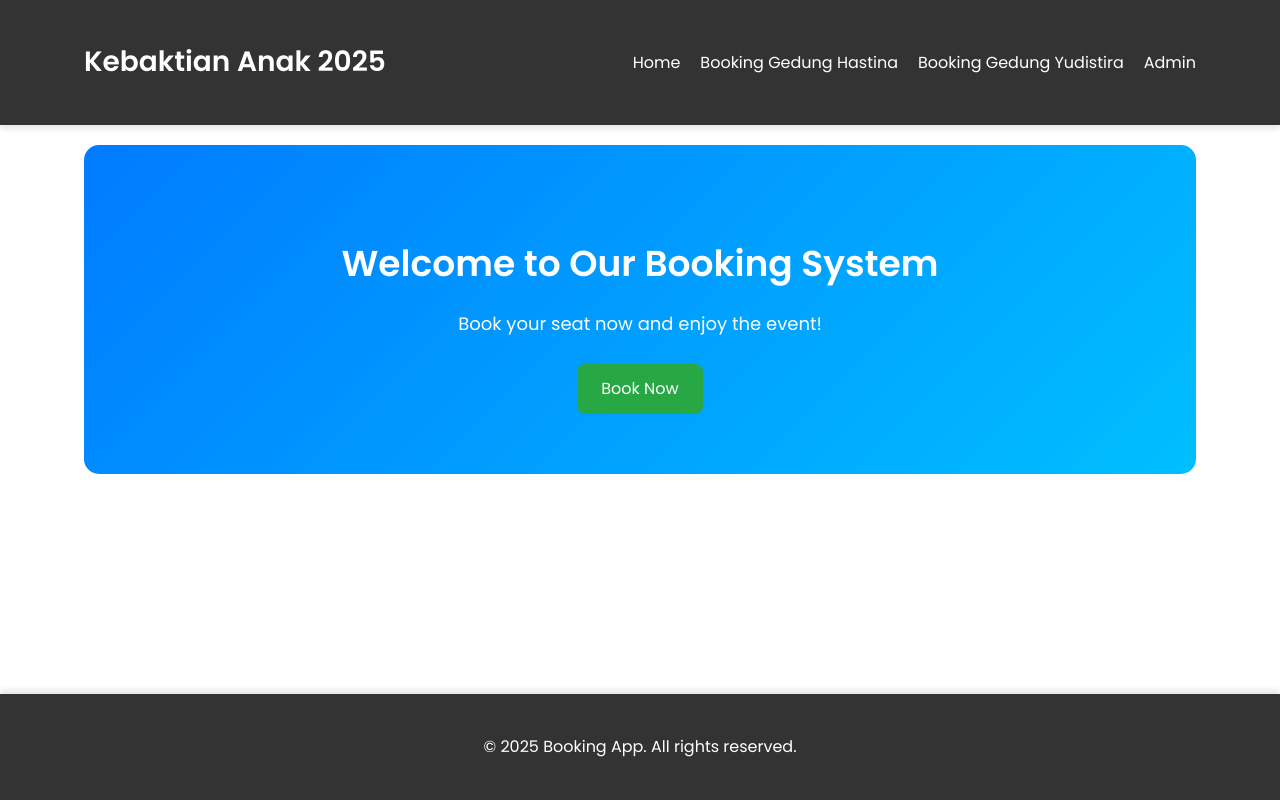
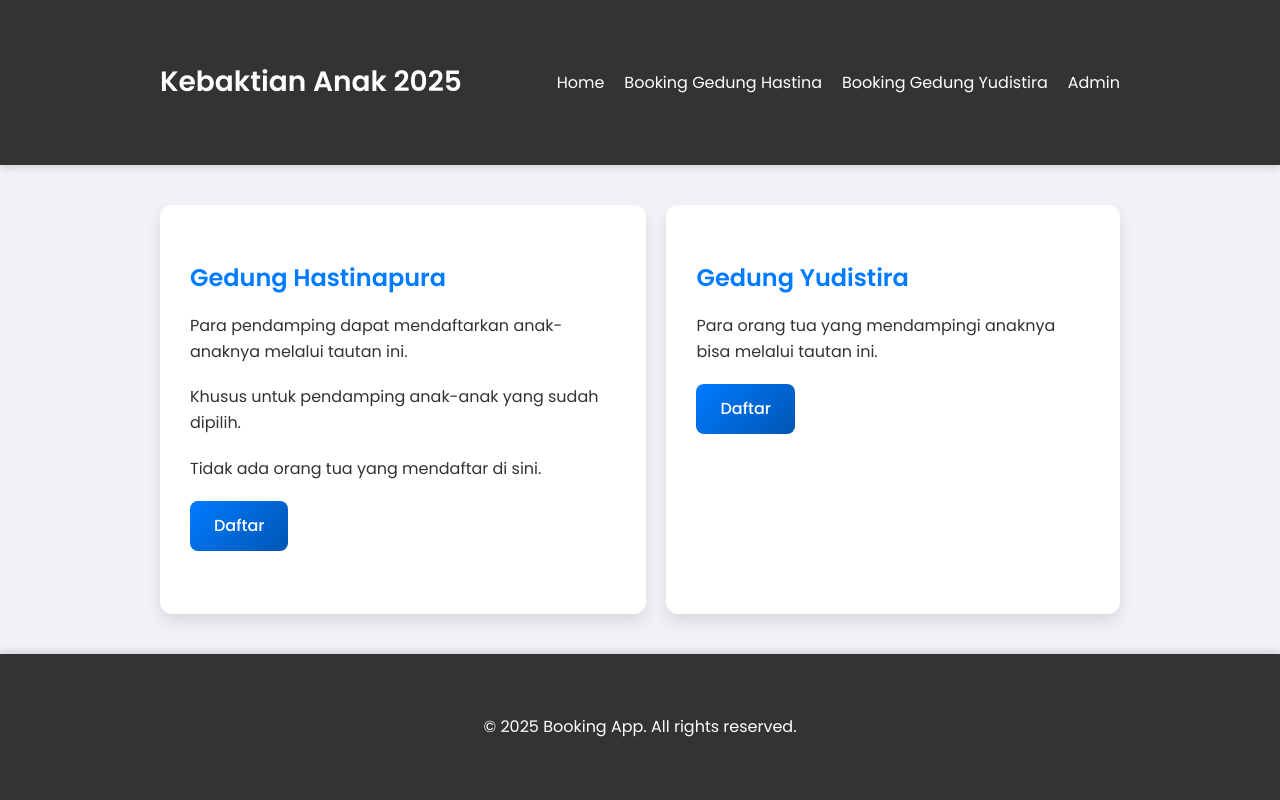
Before and after one commit to Azurazz/gereja_booking, a Node server app: page / in a window 1280 px wide. Run offline with Node 20, Linux system fonts and the light colour scheme.

Commit message:
Update tampilan home.ejs

```diff
--- a/views/home.ejs
+++ b/views/home.ejs
@@ -7,39 +7,107 @@
     <link rel="stylesheet" href="/css/styles.css">
     <link rel="stylesheet" href="https://cdnjs.cloudflare.com/ajax/libs/font-awesome/6.0.0/css/all.min.css">
     <link href="https://fonts.googleapis.com/css2?family=Poppins:wght@400;500;600&display=swap" rel="stylesheet">
+    <style>
+        body {
+            font-family: 'Poppins', sans-serif;
+            background-color: #f0f2f5;
+            color: #333;
+            margin: 0;
+            padding: 0;
+        }
+
+        .container {
+            display: flex;
+            justify-content: center;
+            gap: 20px;
+            margin: 20px auto;
+            padding: 20px;
+            max-width: 1000px;
+        }
+
+        .left-section, .right-section {
+            padding: 30px;
+            background-color: #fff;
+            border-radius: 12px;
+            box-shadow: 0 8px 16px rgba(0, 0, 0, 0.1);
+            transition: transform 0.3s ease, box-shadow 0.3s ease;
+            width: fit-content; /* Container mengikuti ukuran konten */
+        }
+
+        .left-section:hover, .right-section:hover {
+            transform: translateY(-10px);
+            box-shadow: 0 12px 24px rgba(0, 0, 0, 0.2);
+        }
+
+        h3 {
+            margin-bottom: 15px;
+            font-size: 24px;
+            color: #007bff;
+        }
+
+        p {
+            margin-bottom: 20px;
+            font-size: 16px;
+            line-height: 1.6;
+        }
+
+        .btn {
+            display: inline-block;
+            padding: 12px 24px;
+            background: linear-gradient(135deg, #007bff, #0056b3);
+            color: white;
+            text-decoration: none;
+            border-radius: 8px;
+            transition: background 0.3s ease, transform 0.3s ease;
+            font-weight: 500;
+        }
+
+        .btn:hover {
+            background: linear-gradient(135deg, #0056b3, #003d80);
+            transform: scale(1.05);
+        }
+
+        @media (max-width: 768px) {
+            .container {
+                flex-direction: column;
+                align-items: center; /* Pusatkan container di mobile */
+            }
+
+            .left-section, .right-section {
+                width: 100%; /* Lebar penuh di mobile */
+                max-width: 400px; /* Batasi lebar maksimum di mobile */
+            }
+        }
+    </style>
 </head>
 <body>
     <%- include('partials/header') %>
 
     <main class="container">
-        <section class="hero">
-            <h2>Welcome to Our Booking System</h2>
-            <p>Book your seat now and enjoy the event!</p>
-            <a href="/booking" class="btn">Book Now</a>
-        </section>
+        <div class="left-section">
+            <h3>Gedung Hastinapura</h3>
+            <p>Para pendamping dapat mendaftarkan anak-anaknya melalui tautan ini.</p>
+            <p>Khusus untuk pendamping anak-anak yang sudah dipilih.</p>
+            <p>Tidak ada orang tua yang mendaftar di sini.</p>
+            <a href="/booking" class="btn">Daftar</a>
+        </div>
+        <div class="right-section">
+            <h3>Gedung Yudistira</h3>
+            <p>Para orang tua yang mendampingi anaknya bisa melalui tautan ini.</p>
+            <a href="/booking_gedung_1" class="btn">Daftar</a>
+        </div>
     </main>
 
     <%- include('partials/footer') %>
 
-    <div class="loading-spinner" id="loadingSpinner">
-        <div class="spinner"></div>
-    </div>
-
-    <div class="notification" id="notification">
-        <span id="notificationMessage"></span>
-    </div>
-
     <script>
-        document.querySelector('.btn').addEventListener('click', () => {
-            document.getElementById('loadingSpinner').style.display = 'flex';
-            setTimeout(() => {
-                document.getElementById('loadingSpinner').style.display = 'none';
-                document.getElementById('notificationMessage').textContent = 'Booking successful!';
-                document.getElementById('notification').style.display = 'block';
+        document.querySelectorAll('.btn').forEach(button => {
+            button.addEventListener('click', (event) => {
+                event.preventDefault();
                 setTimeout(() => {
-                    document.getElementById('notification').style.display = 'none';
-                }, 3000);
-            }, 2000);
+                    window.location.href = event.target.href;
+                }, 500); // Redirect setelah 500ms (opsional)
+            });
         });
     </script>
 </body>
```
